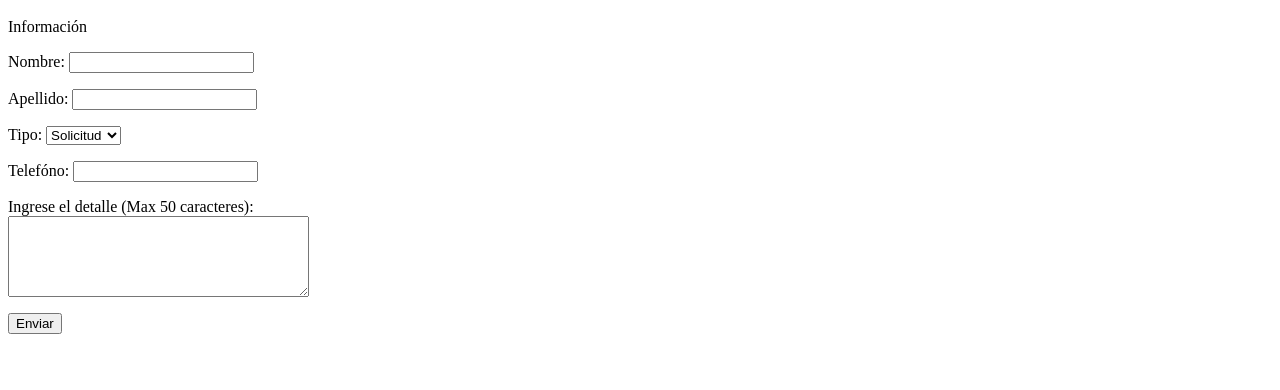
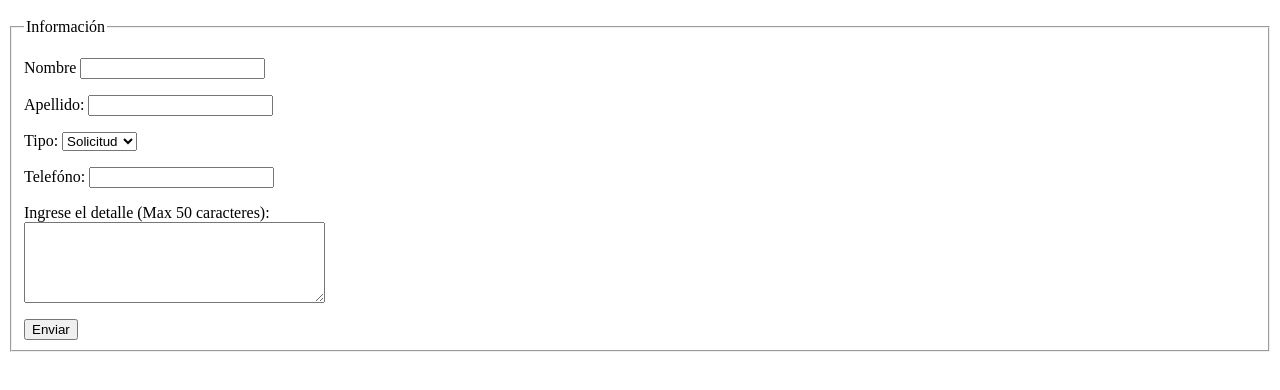
Before and after one commit to javicho1887/Practica, a plain HTML site: page SEMANA 2 - 2/Ejercicio/Formulario.html in a window 1280 px wide. Shown: the part 48-438 px from the top of the page. Drawn offline with Linux system fonts and the light colour scheme.

Commit message:
Agregando Formulario

```diff
--- a/SEMANA 2 - 2/Ejercicio/Formulario.html
+++ b/SEMANA 2 - 2/Ejercicio/Formulario.html
@@ -1,11 +1,12 @@
 <html>
     <head>
-    <title>..::Formulario::..</title>
+    <title>Formulario</title>
     <h1>Formulario Ulima</h1>
-    <p>Información</p>
     <body>
         <form method="Post" action="#">
-            <p>Nombre:
+            <fieldset>
+            <legend>Información</legend>
+                <p>Nombre
                 <input type="Text" name="Nombre" id="Firstname">
             </p>
             <p>Apellido:
@@ -26,6 +27,7 @@
                 </textarea>
             </p>
             <input type="submit" value="Enviar"/>
+            </fieldset>
         </form>
     </body>
     </head>
```
